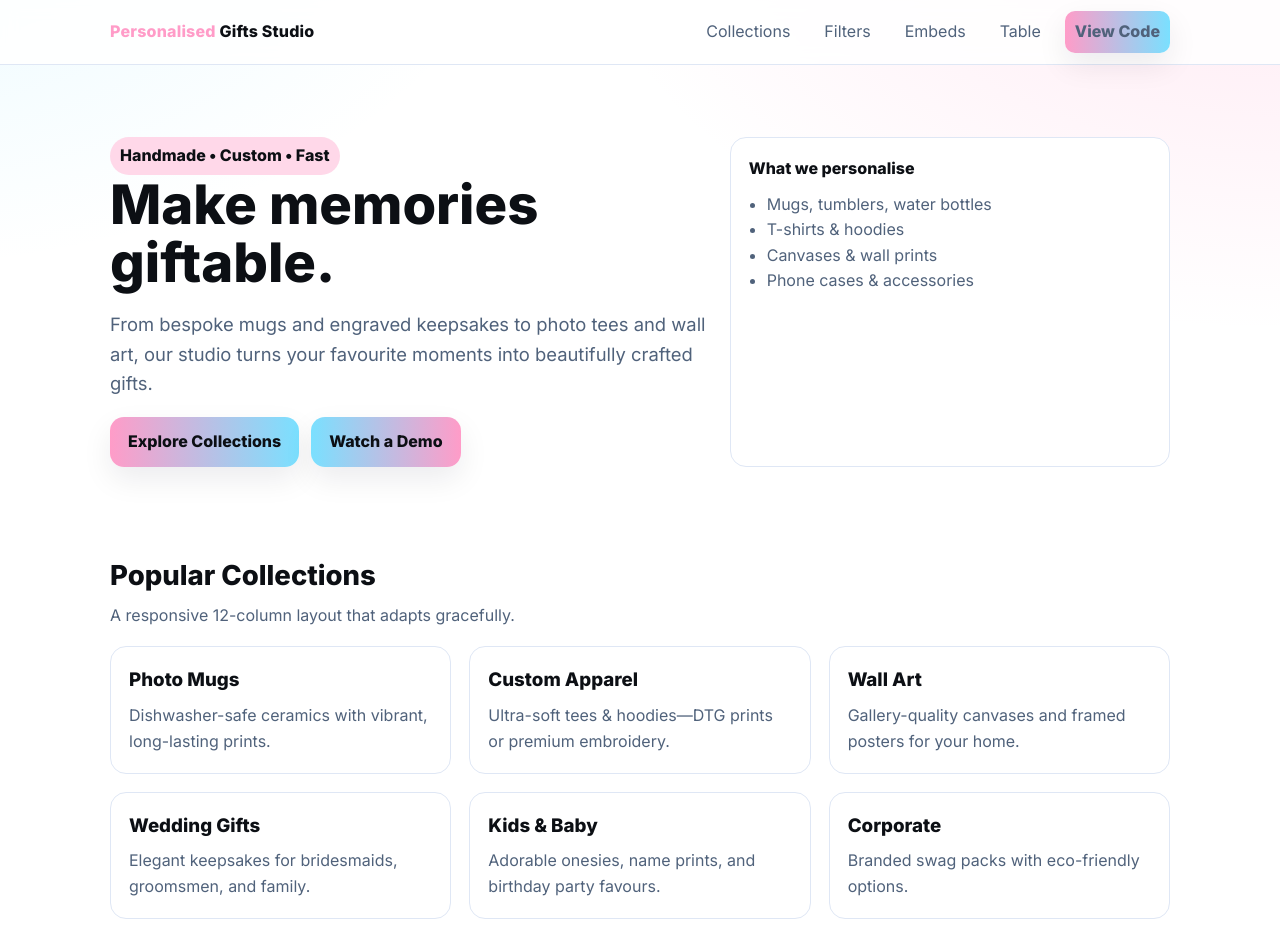
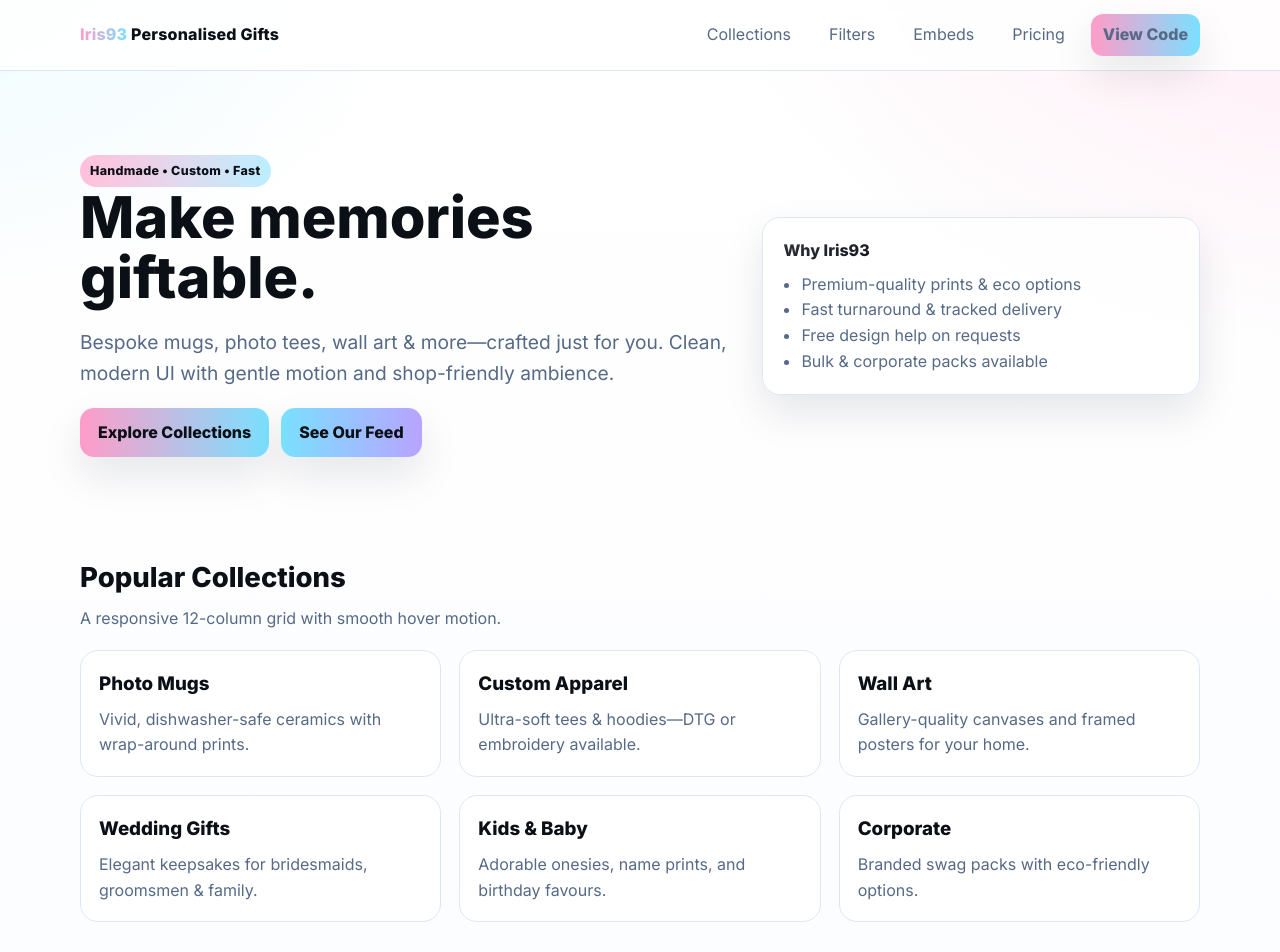
Before and after one commit to simcamelia/Responsiveproject, a plain HTML site: page index.html in a window 1280 px wide. Shown: the top 952 px of the page. Drawn offline with Linux system fonts and the light colour scheme.

Commit message:
Refactor index.html for Iris93 branding and design
Updated title and meta description for the personalised gifts studio. Adjusted CSS variables and styles for improved design consistency. Modified content and structure in HTML for better clarity and accessibility.

```diff
--- a/index.html
+++ b/index.html
@@ -3,177 +3,214 @@
 <head>
   <meta charset="utf-8" />
   <meta name="viewport" content="width=device-width, initial-scale=1" />
-  <title>Personalised Gifts Studio – Camelia Simion</title>
-  <meta name="description" content="Responsive demo about a personalised gifts studio: hero, cards, grids, embeds, CSS filters, and an HTML table." />
-
+  <title>Iris93 Personalised Gifts – Camelia Simion</title>
+  <meta name="description" content="Responsive Iris93 one-pager with hero, cards, grids, embeds, CSS filters, and an HTML table." />
   <link href="https://fonts.googleapis.com/css2?family=Inter:wght@400;600;800&display=swap" rel="stylesheet" />
 
   <style>
     :root{
-      --bg:#0c0f14;
-      --bg-soft:#121722;
-      --text:#f1f5fb;
-      --muted:#93a3ba;
-      --accent:#ff9cc8;    /* soft rose */
-      --accent-2:#7ae0ff;  /* sky */
-      --card:#121a29;
-      --ring:#26344d;
-      --radius:16px;
-      --shadow:0 12px 30px rgba(0,0,0,.28);
-      --maxw:1100px;
+      /* Brand palette (adjust to taste) */
+      --bg:#0b0f16;        /* page background (dark) */
+      --bg2:#10172a;       /* soft gradient end */
+      --text:#f4f7fb;      /* primary text */
+      --muted:#9fb0c6;     /* secondary text */
+      --ring:#25344f;      /* borders/lines */
+      --card:#0f1726;      /* surfaces/cards */
+      --brand:#ff9cc8;     /* rose */
+      --brand2:#7ae0ff;    /* sky */
+      --accent:#b8a4ff;    /* lilac */
+      --radius:18px;
+      --shadow: 0 18px 40px rgba(0,0,0,.35);
+      --maxw:1160px;
     }
     @media (prefers-color-scheme: light){
-      :root{--bg:#ffffff;--bg-soft:#f6f8fc;--text:#0c0f14;--muted:#50627b;--card:#ffffff;--ring:#dfe7f5;--shadow:0 12px 30px rgba(12,18,32,.08)}
+      :root{
+        --bg:#ffffff; --bg2:#f7f9fe; --text:#0b0f16; --muted:#566a86;
+        --ring:#dde6f4; --card:#ffffff; --shadow:0 18px 40px rgba(12,18,32,.10)
+      }
     }
 
     *{box-sizing:border-box}
     html,body{margin:0}
     body{
-      font-family: Inter, system-ui, -apple-system, Segoe UI, Roboto, "Helvetica Neue", Arial;
+      font-family:Inter,system-ui,-apple-system,Segoe UI,Roboto,Arial;
+      color:var(--text);
       background:
-        radial-gradient(1200px 800px at 100% -150px, rgba(255,156,200,.25) 0%, rgba(255,156,200,0) 60%),
-        radial-gradient(1100px 700px at -10% -150px, rgba(122,224,255,.18) 0%, rgba(122,224,255,0) 60%),
-        linear-gradient(180deg, var(--bg) 0%, var(--bg) 100%);
-      color:var(--text); line-height:1.6;
+        radial-gradient(1200px 800px at 110% -120px, rgba(255,156,200,.24) 0%, rgba(255,156,200,0) 60%),
+        radial-gradient(1000px 700px at -10% -120px, rgba(122,224,255,.18) 0%, rgba(122,224,255,0) 60%),
+        linear-gradient(180deg,var(--bg) 0%,var(--bg2) 100%);
+      line-height:1.6;
     }
     .container{max-width:var(--maxw); margin:0 auto; padding:0 20px}
 
-    header{position:sticky; top:0; z-index:10; backdrop-filter:blur(8px);
-      background: color-mix(in oklab, var(--bg) 86%, transparent); border-bottom:1px solid var(--ring)}
-    .nav{display:flex; align-items:center; justify-content:space-between; min-height:64px}
+    /* Header */
+    header{
+      position:sticky; top:0; z-index:50; border-bottom:1px solid var(--ring);
+      background: color-mix(in oklab, var(--bg) 85%, transparent);
+      backdrop-filter: blur(10px);
+    }
+    .nav{display:flex; align-items:center; justify-content:space-between; min-height:70px}
     .brand{font-weight:800; text-decoration:none; color:var(--text); letter-spacing:.2px}
-    .brand span{color:var(--accent)}
+    .brand-badge{
+      background:linear-gradient(90deg,var(--brand),var(--brand2));
+      -webkit-background-clip:text; background-clip:text; color:transparent
+    }
     .nav-links{display:flex; gap:14px}
-    .nav-links a{color:var(--muted); text-decoration:none; padding:8px 10px; border-radius:10px}
+    .nav-links a{color:var(--muted); text-decoration:none; padding:8px 12px; border-radius:12px}
     .nav-links a:hover{background:var(--ring); color:var(--text)}
     .btn{
-      display:inline-flex; align-items:center; gap:8px; border:0;
-      background:linear-gradient(90deg,var(--accent),var(--accent-2));
-      color:#0c0f14; font-weight:800; padding:12px 18px; border-radius:14px; box-shadow:var(--shadow);
-      text-decoration:none
+      display:inline-flex; align-items:center; gap:8px; border:0; cursor:pointer;
+      padding:12px 18px; border-radius:14px; font-weight:800; text-decoration:none;
+      color:#0b0f16; background:linear-gradient(90deg,var(--brand),var(--brand2));
+      box-shadow: var(--shadow); transform: translateZ(0); transition: transform .15s ease;
+    }
+    .btn:hover{ transform: translateY(-2px) }
+    .chip{
+      display:inline-block; font-weight:800; font-size:.78rem; letter-spacing:.3px;
+      padding:6px 10px; border-radius:999px; color:#0b0f16;
+      background:linear-gradient(90deg, color-mix(in oklab, var(--brand) 65%, white 35%), color-mix(in oklab, var(--brand2) 55%, white 45%));
     }
 
     /* Hero */
-    .hero{padding:72px 0 40px}
-    .hero-inner{display:grid; gap:24px; grid-template-columns: 1.15fr .85fr}
-    @media (max-width: 860px){ .hero-inner{grid-template-columns:1fr} }
-    .hero h1{margin:0 0 8px; font-size: clamp(2rem, 4.2vw + .5rem, 3.4rem); line-height:1.08}
-    .lead{color:var(--muted); font-size: clamp(1rem, .7vw + .8rem, 1.15rem)}
-    .hero-cta{display:flex; gap:12px; margin-top:18px; flex-wrap:wrap}
-    .hero-card{background:var(--card); border:1px solid var(--ring); border-radius:var(--radius); padding:18px}
+    .hero{padding:84px 0 48px}
+    .hero-inner{display:grid; gap:26px; grid-template-columns: 1.2fr .8fr; align-items:center}
+    @media (max-width: 900px){ .hero-inner{grid-template-columns:1fr} }
+    h1{margin:0 0 10px; line-height:1.05; font-size: clamp(2rem, 4.2vw + .6rem, 3.6rem)}
+    .lead{color:var(--muted); font-size: clamp(1rem, .7vw + .85rem, 1.2rem)}
+    .hero-cta{display:flex; gap:12px; flex-wrap:wrap; margin-top:16px}
+    .glass{
+      background: color-mix(in oklab, var(--card) 72%, transparent);
+      border:1px solid var(--ring); border-radius: var(--radius); padding:20px;
+      box-shadow: var(--shadow);
+    }
+    .shine{ position:relative; overflow:hidden }
+    .shine:before{
+      content:""; position:absolute; inset:-1px; border-radius: inherit;
+      background:
+        linear-gradient(120deg, rgba(255,255,255,.25), transparent 30% 70%, rgba(255,255,255,.25)),
+        linear-gradient(90deg, rgba(255,255,255,.08), rgba(255,255,255,0));
+      mask: linear-gradient(#000, transparent 40%);
+      pointer-events:none;
+    }
 
-    /* Generic grid */
+    /* Sections & grid */
+    section{padding:50px 0}
+    section h2{margin:0 0 10px; font-size: clamp(1.25rem, .9vw + 1rem, 1.9rem)}
+    section p.sub{margin:-3px 0 18px; color:var(--muted)}
     .grid{display:grid; gap:18px; grid-template-columns:repeat(12,1fr)}
 
     /* Cards */
     .card{
       grid-column: span 4; background:var(--card); border:1px solid var(--ring);
-      border-radius:var(--radius); padding:18px; transition:.2s transform,.2s box-shadow
+      border-radius:var(--radius); padding:18px; transition: transform .2s ease, box-shadow .2s ease;
+      transform: translateZ(0);
     }
-    .card:hover{transform: translateY(-4px); box-shadow:var(--shadow)}
+    .card:hover{ transform: translateY(-6px); box-shadow: var(--shadow) }
     .card h3{margin:0 0 8px}
     .card p{margin:0; color:var(--muted)}
     @media (max-width: 900px){ .card{grid-column: span 6} }
     @media (max-width: 600px){ .card{grid-column: span 12} }
 
-    /* Product preview with CSS filters */
+    /* CSS filter gallery */
     .filters{display:grid; gap:14px; grid-template-columns:repeat(6,1fr)}
     @media (max-width: 900px){ .filters{grid-template-columns:repeat(3,1fr)} }
     @media (max-width: 520px){ .filters{grid-template-columns:repeat(2,1fr)} }
-    .thumb{aspect-ratio:1/1; width:100%; border-radius:14px; overflow:hidden; border:1px solid var(--ring); background:#0003}
-    .thumb img{width:100%; height:100%; object-fit:cover; display:block}
-    .thumb.gray img{filter:grayscale(1) contrast(1.1)}
-    .thumb.blur img{filter:blur(1px) brightness(1.05)}
-    .thumb.hue img{filter:hue-rotate(12deg) saturate(1.25)}
-    .thumb.sepia img{filter:sepia(.55) contrast(1.1)}
-    .thumb.inv img{filter:invert(.06) saturate(1.4)}
+    .thumb{aspect-ratio:1/1; width:100%; border-radius:16px; overflow:hidden; border:1px solid var(--ring); background:#0003}
+    .thumb img{width:100%; height:100%; object-fit:cover; display:block; transform:scale(1); transition: transform .2s ease}
+    .thumb:hover img{ transform:scale(1.05) }
+    .gray img{filter:grayscale(1) contrast(1.1)}
+    .blur img{filter:blur(1px) brightness(1.05)}
+    .hue img{filter:hue-rotate(15deg) saturate(1.25)}
+    .sepia img{filter:sepia(.55) contrast(1.1)}
+    .inv img{filter:invert(.06) saturate(1.35)}
 
-    /* Embeds */
+    /* Embeds (YouTube + Facebook) */
     .embeds{display:grid; gap:18px; grid-template-columns:repeat(12,1fr)}
     .embed{grid-column: span 6; aspect-ratio:16/9; background:#000; border-radius:16px; overflow:hidden; border:1px solid var(--ring)}
     .embed iframe{width:100%; height:100%; border:0}
     @media (max-width: 900px){ .embed{grid-column: span 12} }
 
     /* Table */
-    .table-wrap{overflow:auto; border:1px solid var(--ring); border-radius:12px; background:var(--card)}
-    table{width:100%; border-collapse:collapse; min-width:640px}
+    .table-wrap{overflow:auto; border:1px solid var(--ring); border-radius:14px; background:var(--card)}
+    table{width:100%; border-collapse:collapse; min-width:680px}
     th,td{padding:12px 14px; text-align:left; border-bottom:1px solid var(--ring)}
-    thead th{background:var(--bg-soft); color:var(--muted); position:sticky; top:0}
-    tbody tr:hover{background: color-mix(in oklab, var(--bg-soft) 70%, transparent)}
-
-    /* Sections */
-    section{padding:46px 0}
-    section h2{margin:0 0 10px; font-size: clamp(1.25rem, .9vw + 1rem, 1.8rem)}
-    section p.sub{margin:-4px 0 18px; color:var(--muted)}
+    thead th{background: color-mix(in oklab, var(--card) 70%, white 30%); color:var(--muted); position:sticky; top:0}
+    tbody tr:hover{background: color-mix(in oklab, var(--bg2) 80%, transparent)}
+    .price .btn{padding:8px 12px; border-radius:12px; box-shadow:none}
 
     /* Footer */
-    footer{border-top:1px solid var(--ring); padding:30px 0; margin-top:38px; color:var(--muted)}
+    footer{border-top:1px solid var(--ring); padding:30px 0; margin-top:42px; color:var(--muted)}
     .links{display:flex; gap:14px; flex-wrap:wrap}
-    .links a{color:var(--accent-2); text-decoration:none}
+    .links a{color:var(--brand2); text-decoration:none}
     .links a:hover{text-decoration:underline}
 
+    /* A11y */
     .sr-only{position:absolute; inline-size:1px; block-size:1px; overflow:hidden; clip:rect(0 0 0 0); white-space:nowrap; clip-path:inset(50%)}
-    .badge{display:inline-block; background: color-mix(in oklab, var(--accent) 40%, var(--bg) 60%); color:#0c0f14; font-weight:800; padding:6px 10px; border-radius:999px}
   </style>
 </head>
 <body>
   <a class="sr-only" href="#main">Skip to content</a>
 
+  <!-- Facebook SDK (for Page plugin) -->
+  <div id="fb-root"></div>
+  <script async defer crossorigin="anonymous"
+    src="https://connect.facebook.net/en_US/sdk.js#xfbml=1&version=v19.0"></script>
+
   <header>
     <div class="container nav">
-      <a class="brand" href="#"><span>Personalised</span> Gifts Studio</a>
+      <a class="brand" href="#"><span class="brand-badge">Iris93</span> Personalised Gifts</a>
       <nav class="nav-links" aria-label="Primary">
         <a href="#collections">Collections</a>
         <a href="#gallery">Filters</a>
         <a href="#embeds">Embeds</a>
-        <a href="#pricing">Table</a>
+        <a href="#pricing">Pricing</a>
         <a class="btn" href="#github">View Code</a>
       </nav>
     </div>
   </header>
 
   <main id="main">
-    <!-- Hero -->
+    <!-- HERO -->
     <section class="hero">
       <div class="container hero-inner">
         <div>
-          <span class="badge">Handmade • Custom • Fast</span>
+          <span class="chip">Handmade • Custom • Fast</span>
           <h1>Make memories giftable.</h1>
           <p class="lead">
-            From bespoke mugs and engraved keepsakes to photo tees and wall art,
-            our studio turns your favourite moments into beautifully crafted gifts.
+            Bespoke mugs, photo tees, wall art & more—crafted just for you.
+            Clean, modern UI with gentle motion and shop-friendly ambience.
           </p>
           <div class="hero-cta">
             <a class="btn" href="#collections">Explore Collections</a>
-            <a class="btn" href="#embeds" style="background:linear-gradient(90deg,var(--accent-2),var(--accent))">Watch a Demo</a>
+            <a class="btn" href="#embeds" style="background:linear-gradient(90deg,var(--brand2),var(--accent))">See Our Feed</a>
           </div>
         </div>
-        <div class="hero-card" role="img" aria-label="Gift preview card">
-          <strong>What we personalise</strong>
-          <ul style="margin:10px 0 0; padding-left:18px; color:var(--muted)">
-            <li>Mugs, tumblers, water bottles</li>
-            <li>T-shirts & hoodies</li>
-            <li>Canvases & wall prints</li>
-            <li>Phone cases & accessories</li>
+        <div class="glass shine" role="img" aria-label="Why shop Iris93">
+          <strong style="display:block;margin-bottom:8px">Why Iris93</strong>
+          <ul style="margin:0; padding-left:18px; color:var(--muted)">
+            <li>Premium-quality prints & eco options</li>
+            <li>Fast turnaround & tracked delivery</li>
+            <li>Free design help on requests</li>
+            <li>Bulk & corporate packs available</li>
           </ul>
         </div>
       </div>
     </section>
 
-    <!-- Collections (Cards / Grid) -->
+    <!-- COLLECTIONS (CARDS / GRID) -->
     <section id="collections">
       <div class="container">
         <h2>Popular Collections</h2>
-        <p class="sub">A responsive 12-column layout that adapts gracefully.</p>
+        <p class="sub">A responsive 12-column grid with smooth hover motion.</p>
 
         <div class="grid">
           <article class="card">
             <h3>Photo Mugs</h3>
-            <p>Dishwasher-safe ceramics with vibrant, long-lasting prints.</p>
+            <p>Vivid, dishwasher-safe ceramics with wrap-around prints.</p>
           </article>
           <article class="card">
             <h3>Custom Apparel</h3>
-            <p>Ultra-soft tees & hoodies—DTG prints or premium embroidery.</p>
+            <p>Ultra-soft tees & hoodies—DTG or embroidery available.</p>
           </article>
           <article class="card">
             <h3>Wall Art</h3>
@@ -181,11 +218,11 @@
           </article>
           <article class="card">
             <h3>Wedding Gifts</h3>
-            <p>Elegant keepsakes for bridesmaids, groomsmen, and family.</p>
+            <p>Elegant keepsakes for bridesmaids, groomsmen & family.</p>
           </article>
           <article class="card">
             <h3>Kids & Baby</h3>
-            <p>Adorable onesies, name prints, and birthday party favours.</p>
+            <p>Adorable onesies, name prints, and birthday favours.</p>
           </article>
           <article class="card">
             <h3>Corporate</h3>
@@ -195,50 +232,61 @@
       </div>
     </section>
 
-    <!-- CSS Filters Gallery -->
+    <!-- CSS FILTERS GALLERY -->
     <section id="gallery">
       <div class="container">
         <h2>Design Looks (CSS Filters)</h2>
         <p class="sub">Quick visual styles you can apply to images in the browser.</p>
         <div class="filters">
-          <div class="thumb gray"><img src="https://images.unsplash.com/photo-1519681393784-d120267933ba?q=80&w=1200&auto=format&fit=crop" alt="Gift box grayscale"></div>
-          <div class="thumb blur"><img src="https://images.unsplash.com/photo-1512428559087-560fa5ceab42?q=80&w=1200&auto=format&fit=crop" alt="Wrapping paper blur"></div>
-          <div class="thumb hue"><img src="https://images.unsplash.com/photo-1517249361621-f11084eb8ccb?q=80&w=1200&auto=format&fit=crop" alt="Custom mug hue"></div>
+          <div class="thumb gray"><img src="https://images.unsplash.com/photo-1519710164239-da123dc03ef4?q=80&w=1200&auto=format&fit=crop" alt="T-shirts grayscale"></div>
+          <div class="thumb blur"><img src="https://images.unsplash.com/photo-1512428559087-560fa5ceab42?q=80&w=1200&auto=format&fit=crop" alt="Wrapping blur"></div>
+          <div class="thumb hue"><img src="https://images.unsplash.com/photo-1517249361621-f11084eb8ccb?q=80&w=1200&auto=format&fit=crop" alt="Mug hue"></div>
           <div class="thumb sepia"><img src="https://images.unsplash.com/photo-1520975682031-a7c65c0c57cb?q=80&w=1200&auto=format&fit=crop" alt="Cards sepia"></div>
           <div class="thumb inv"><img src="https://images.unsplash.com/photo-1520975708797-3fd2d6e30c6f?q=80&w=1200&auto=format&fit=crop" alt="Printer invert"></div>
-          <div class="thumb"><img src="https://images.unsplash.com/photo-1519710164239-da123dc03ef4?q=80&w=1200&auto=format&fit=crop" alt="T-shirts default"></div>
+          <div class="thumb"><img src="https://images.unsplash.com/photo-1519681393784-d120267933ba?q=80&w=1200&auto=format&fit=crop" alt="Gift box default"></div>
         </div>
       </div>
     </section>
 
-    <!-- Embeds -->
+    <!-- EMBEDS (YouTube + Facebook Page) -->
     <section id="embeds">
       <div class="container">
         <h2>Studio Embeds</h2>
-        <p class="sub">A short promo video and our shop map—both responsive.</p>
+        <p class="sub">A calm lo-fi ambience for the shop and your Facebook page timeline.</p>
+
         <div class="embeds">
-          <div class="embed" aria-label="YouTube promo">
+          <!-- YouTube: calm coffee-shop / lo-fi ambience (great for Iris93 vibe) -->
+          <div class="embed" aria-label="YouTube ambience">
             <iframe
-              src="https://www.youtube.com/embed/2Vv-BfVoq4g"
-              title="Studio promo"
+              src="https://www.youtube.com/embed/5qap5aO4i9A"
+              title="Lo-fi hip hop radio – beats to relax/study to"
               allow="accelerometer; autoplay; clipboard-write; encrypted-media; gyroscope; picture-in-picture; web-share"
               referrerpolicy="strict-origin-when-cross-origin"
               allowfullscreen></iframe>
           </div>
-          <div class="embed" aria-label="Map">
-            <iframe
-              src="https://www.openstreetmap.org/export/embed.html?bbox=-0.754%2C51.807%2C-0.737%2C51.816&layer=mapnik"
-              title="Studio map"></iframe>
+
+          <!-- Facebook Page plugin: Iris93 page -->
+          <div class="embed" aria-label="Facebook Page">
+            <div class="fb-page"
+              data-href="https://www.facebook.com/profile.php?id=100077254045255"
+              data-tabs="timeline"
+              data-width="500"
+              data-height="400"
+              data-small-header="false"
+              data-adapt-container-width="true"
+              data-hide-cover="false"
+              data-show-facepile="true">
+            </div>
           </div>
         </div>
       </div>
     </section>
 
-    <!-- Pricing Table -->
+    <!-- PRICING TABLE -->
     <section id="pricing">
       <div class="container">
         <h2>Pricing (HTML Table)</h2>
-        <p class="sub">Transparent tiers—sticky header & hover rows included.</p>
+        <p class="sub">Clear tiers with a sticky header and accessible markup.</p>
 
         <div class="table-wrap" role="region" aria-label="Pricing table" tabindex="0">
           <table>
@@ -248,10 +296,10 @@
                 <th scope="col">Personalisation</th>
                 <th scope="col">Turnaround</th>
                 <th scope="col">Price</th>
-                <th scope="col">Order</th>
+                <th scope="col">Action</th>
               </tr>
             </thead>
-            <tbody>
+            <tbody class="price">
               <tr>
                 <th scope="row">Photo Mug</th>
                 <td>1 photo + text</td>
@@ -283,25 +331,25 @@
             </tbody>
           </table>
         </div>
-
       </div>
     </section>
   </main>
 
-  <!-- Footer -->
+  <!-- FOOTER -->
   <footer>
     <div class="container">
       <div class="links" id="github">
-        <!-- Replace these after you push and deploy -->
+        <!-- Replace after you push & deploy -->
         <a href="https://github.com/YOUR-USERNAME/YOUR-REPO" target="_blank" rel="noopener">Public GitHub Repository</a>
         <span>•</span>
         <a href="https://YOUR-SITE.netlify.app" target="_blank" rel="noopener">Live Netlify Site</a>
       </div>
-      <div style="margin-top:8px">© <span id="y"></span> Personalised Gifts Studio • by Camelia Simion</div>
+      <div style="margin-top:8px">© <span id="y"></span> Iris93 Personalised Gifts • by Camelia Simion</div>
     </div>
   </footer>
 
   <script>
+    // current year
     document.getElementById('y').textContent = new Date().getFullYear();
   </script>
 </body>
```
